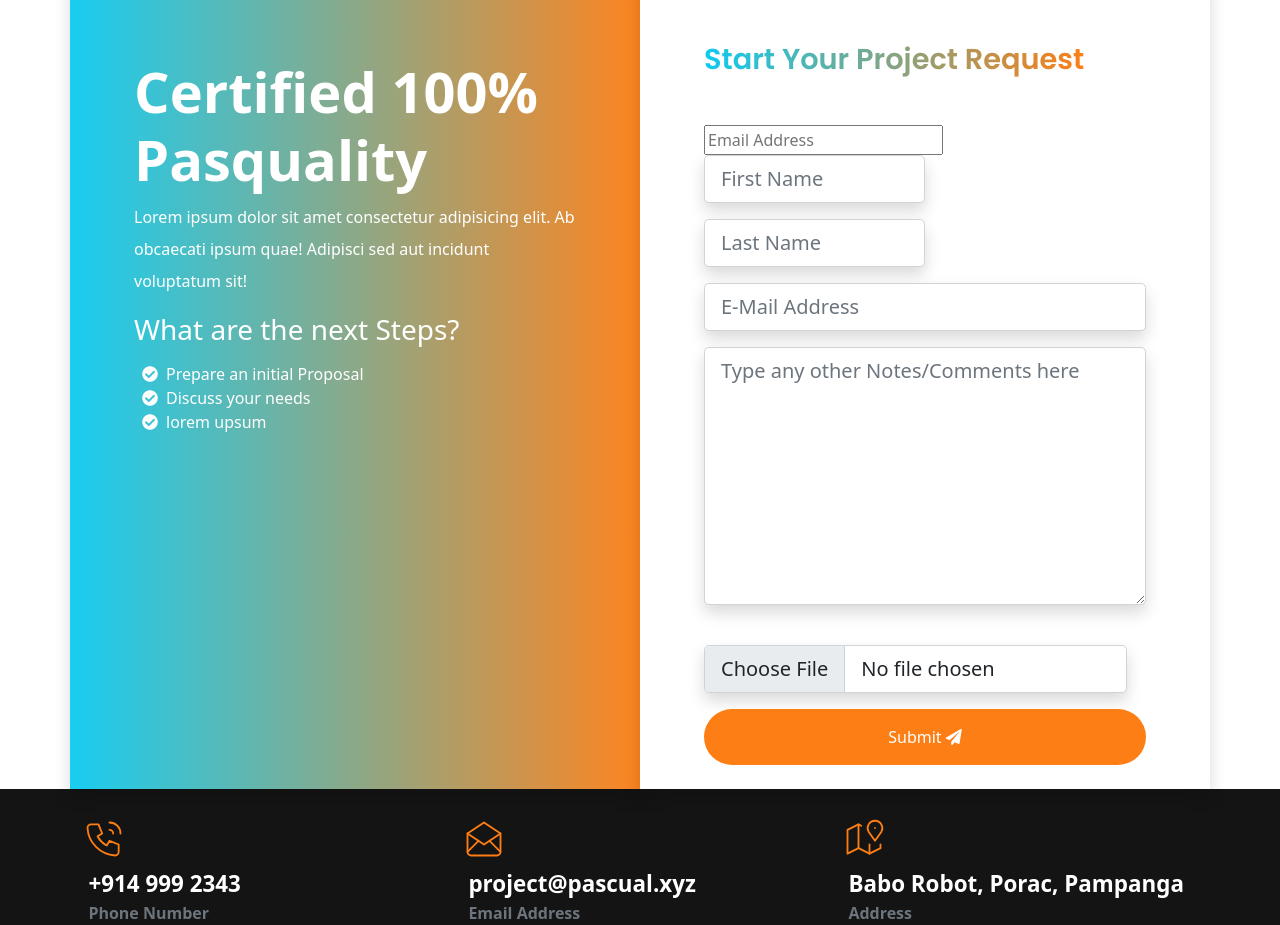
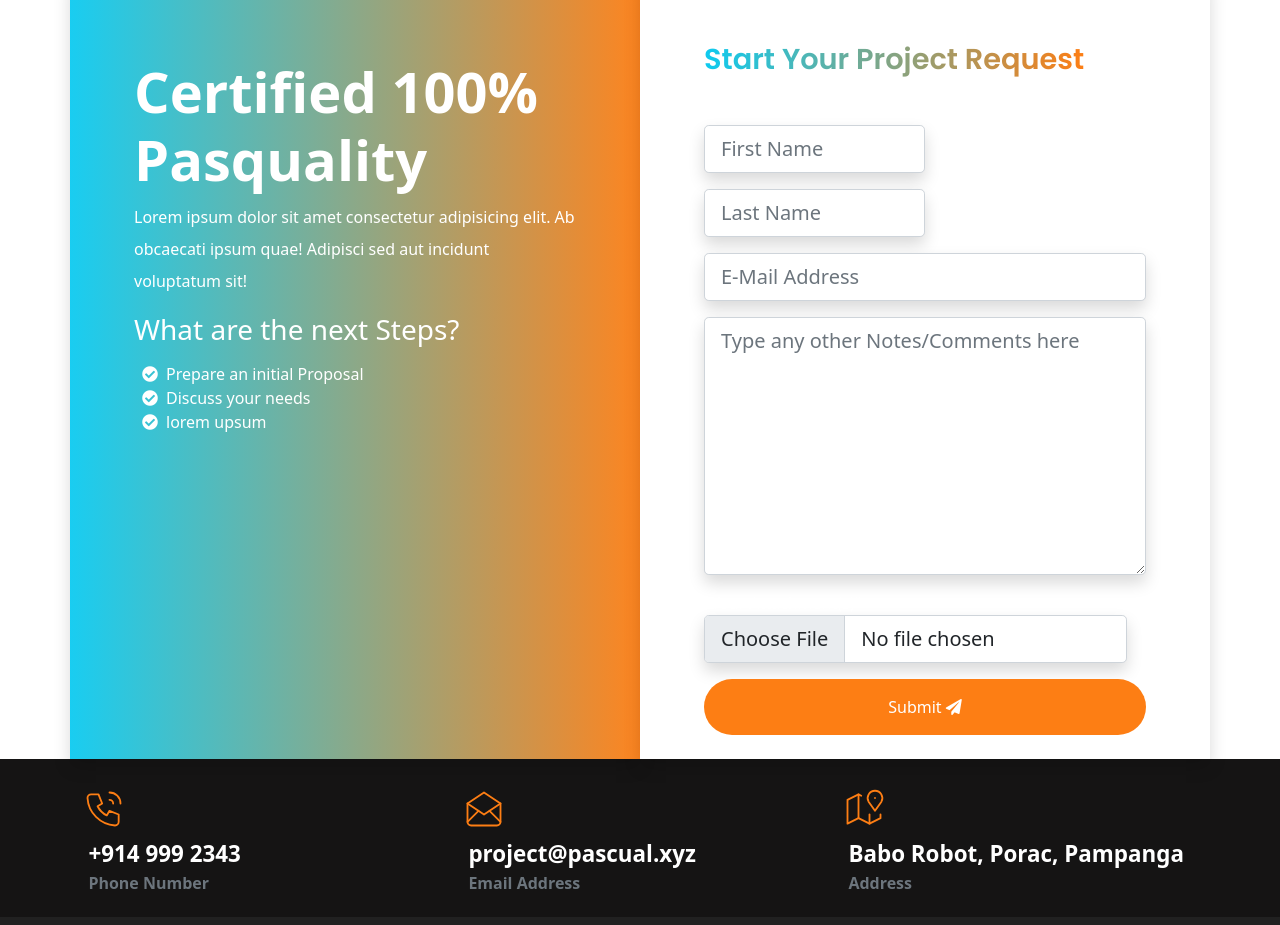
Before and after one commit to pjpatrick/_Learn-Bootstrap, a website: page index.html in a window 1280 px wide. Shown: the part 6580-7505 px from the top of the page. Drawn offline with Linux system fonts and the light colour scheme.

Commit message:
Update index.html

```diff
--- a/index.html
+++ b/index.html
@@ -586,7 +586,6 @@
             <h4 class="display-3--title mb-5 text-capitalize">start your project request</h4>
             <form action="https://formsubmit.co/cpupicker@gmail.com" method="POST">
               <input type="hidden" name="_subject" value="New Emailed Form">
-              <input type="email" name="_replyto" placeholder="Email Address">
               <input type="hidden" name="_captcha" value="false">
               <input type="hidden" name="_next" value="https://pjpatrick.github.io/Seo-Na/thankyou.html">
               <div class="col-lg-6 mb-3">
```
